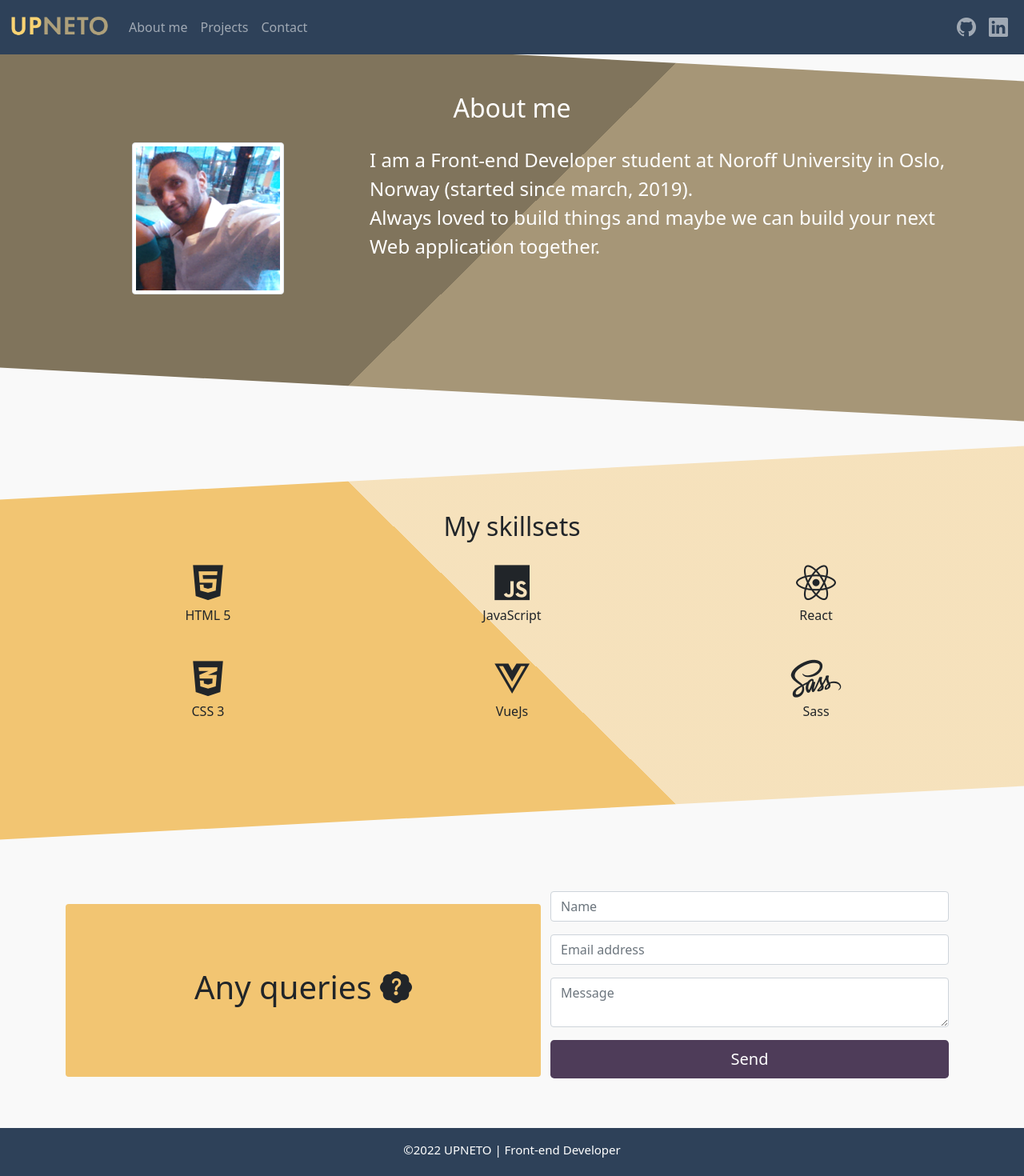
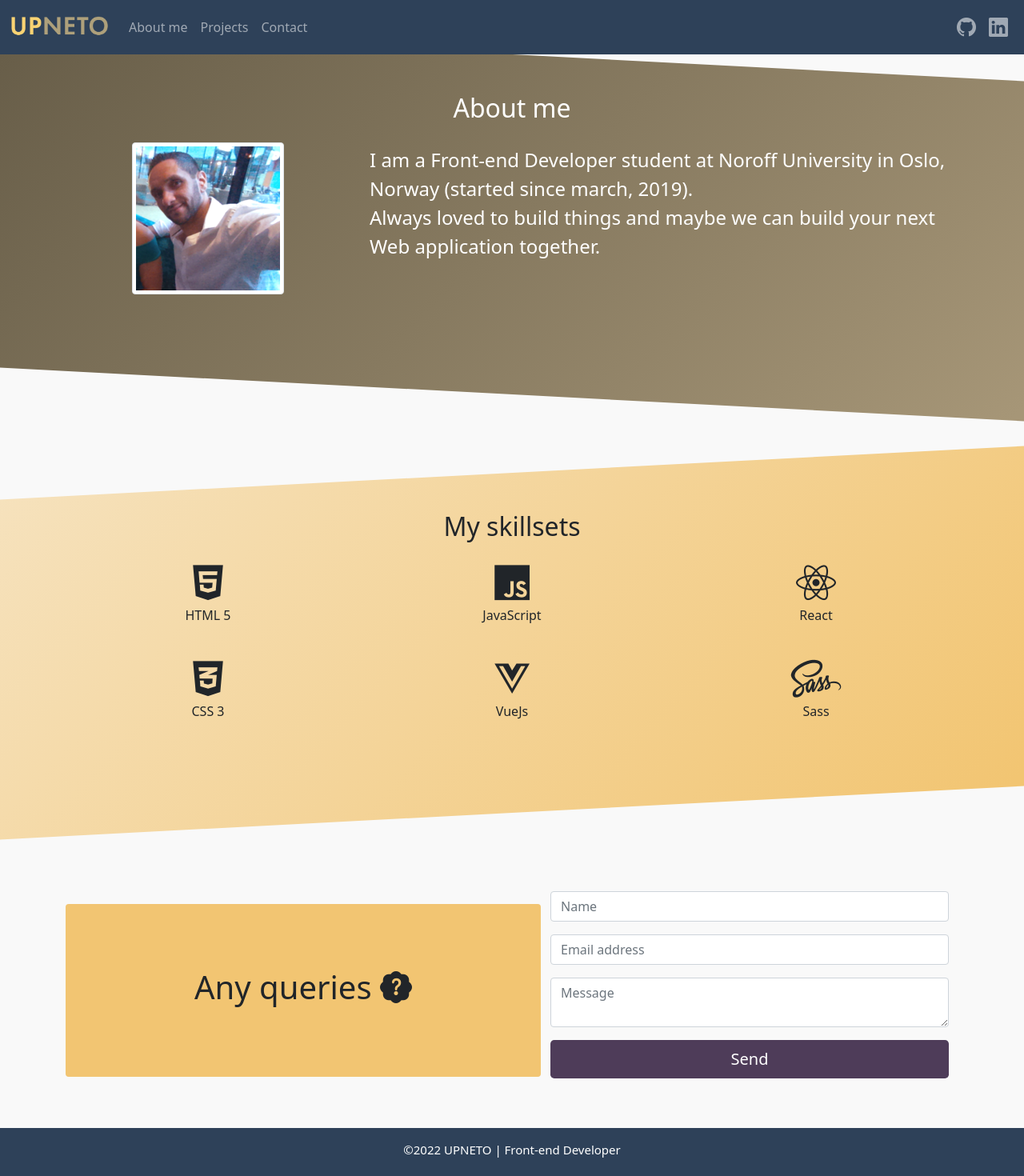
Before and after one commit to Netius/upneto-homepage-vue, a Vue app: page / in a window 1280 px wide. Shown: the top 1470 px of the page at 80% size. Built offline with nearby package versions, Linux system fonts and the light colour scheme.

Commit message:
Wip abot

```diff
--- a/src/assets/styles.css
+++ b/src/assets/styles.css
@@ -44,7 +44,7 @@ body{
     left: 0px;
     width: 100%;
     min-height: 425px;
-    background: linear-gradient(134deg, #80745c 50%, #A69677 0%);
+    background: linear-gradient(134deg, #685e49 2%, #A69677 99%);
     transform: skewY(3deg);
     z-index: -1;
     pointer-events: none;
@@ -56,7 +56,7 @@ body{
     left: 0px;
     width: 100%;
     min-height: 425px;
-    background: linear-gradient(-134deg, #f2c57273 50%, #F2C572 0%);
+    background: linear-gradient(134deg, #f2c57273 0%, #F2C572 99%);
     transform: skewY(-3deg);
     z-index: -1;
     pointer-events: none;
```
